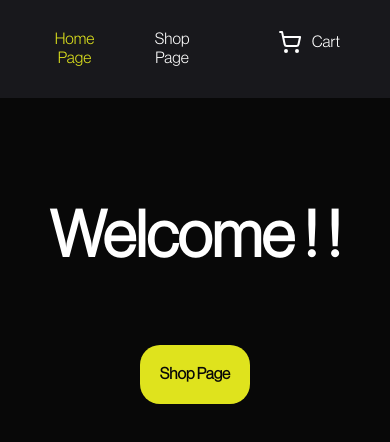
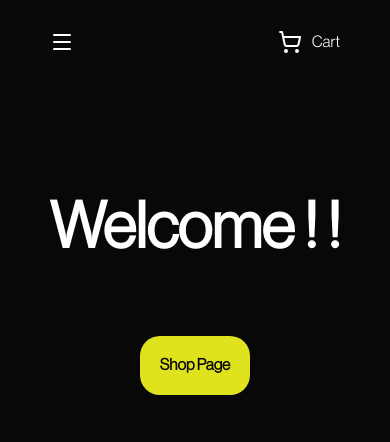
Before and after one commit to sinan-894/shopping-cart, a React (Vite) app: page / in a window 390 px wide. Shown: the top 442 px of the page. Built offline with nearby package versions, Linux system fonts and the light colour scheme.

Commit message:
Make navbar responsive

```diff
--- a/src/App.css
+++ b/src/App.css
@@ -25,6 +25,7 @@ button:hover{
   display: flex;
   justify-content: space-between;
   padding: 30px 50px;
+  position: relative;
 }
 
 .navbar-pages{
@@ -44,6 +45,27 @@ button:hover{
   gap: 10px;
 }
 
+.drop-down-container{
+  position: relative;
+}
+
+.drop-down-container> button{
+  background-color: var(--primary-color);
+}
+
+.drop-down{
+  display: flex;
+  flex-direction: column;
+  position: absolute;
+  top: 30px;
+  left: 3px;
+  width: 120px;
+  background-color: var(--secondry-color);
+}
+
+.drop-down button{
+  padding: 10px 20px;
+}
 
 
 /* Home Page */
@@ -259,6 +281,12 @@ button:hover{
 }
 
 @media(max-width:750px){
+  .navbar{
+    background-color: var(--primary-color);
+  }
+  .cart-container button{
+    background-color: var(--primary-color);
+  }
   .shop-container{
     grid-template-columns: repeat(1,1fr);
   }
--- a/src/components/Navbar.jsx
+++ b/src/components/Navbar.jsx
@@ -1,15 +1,28 @@
 
-import { ShoppingCart } from 'lucide-react';
+import { ShoppingCart,Menu } from 'lucide-react';
+import { useState,useEffect } from 'react';
 import { Link } from "react-router";
 
 
 function Navbar({activePage}){
+    const [width,setWidth] = useState(window.innerWidth)
+    console.log(width)
+    useEffect(()=>{
+        const onResize = ()=>{
+            setWidth(window.innerWidth)
+        }
+        window.addEventListener('resize',onResize)
+        return ()=>{
+            window.removeEventListener('resize',onResize)
+        }
+    },[])
     return(
         <div className="navbar">
-            <div className="navbar-pages">
-                <Link to='/'><button style={{color:(!activePage?'#dfe31d':'#ffffff')}} >Home Page</button></Link>
-                <Link to='/shop'><button style={{color:(activePage=='shop'?'#dfe31d':'#ffffff')}}>Shop Page</button></Link>
-            </div>
+            {(width<750)?(
+                <DropDown></DropDown>
+            ):(
+                <DisplayPageOption activePage={activePage}></DisplayPageOption>
+            )}
             <div className="cart-container">
                 <Link to='/cart'>
                     <button style={{color:(activePage=='cart'?'#dfe31d':'#ffffff')}}>
@@ -22,3 +35,31 @@ function Navbar({activePage}){
 }
 
 export default Navbar
+
+
+function DisplayPageOption({activePage}){
+    return(
+        <div className="navbar-pages">
+            <Link to='/'><button style={{color:(!activePage?'#dfe31d':'#ffffff')}} >Home Page</button></Link>
+            <Link to='/shop'><button style={{color:(activePage=='shop'?'#dfe31d':'#ffffff')}}>Shop Page</button></Link>
+        </div>
+    )
+}
+
+function DropDown(){
+
+    const [drop,setDrop] = useState(false)
+    return(
+        <div className='drop-down-container'>
+            <button
+            onClick={()=>setDrop(!drop)}
+            style={{color:(drop)?'#dfe31d':'#ffffff'}}
+            ><Menu></Menu></button>
+            <div className='drop-down' style={{display:(drop)?'block':'none'}}>
+                <Link to='/'><button onClick={()=>setDrop(false)} >Home Page</button></Link>
+                <Link to='/shop'><button onClick={()=>setDrop(false)}>Shop Page</button></Link>
+            </div>
+        </div>
+    )
+
+}
```
